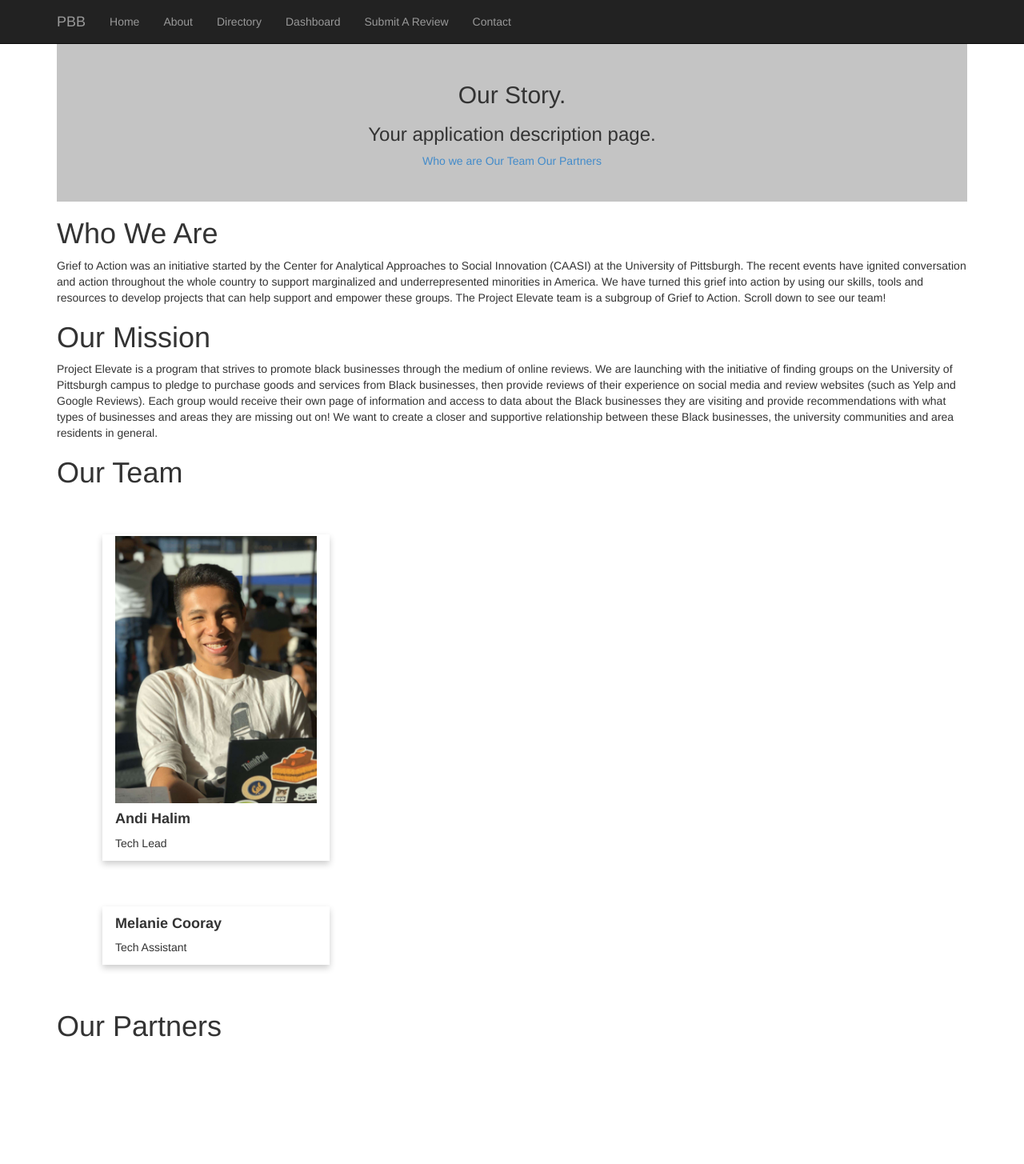
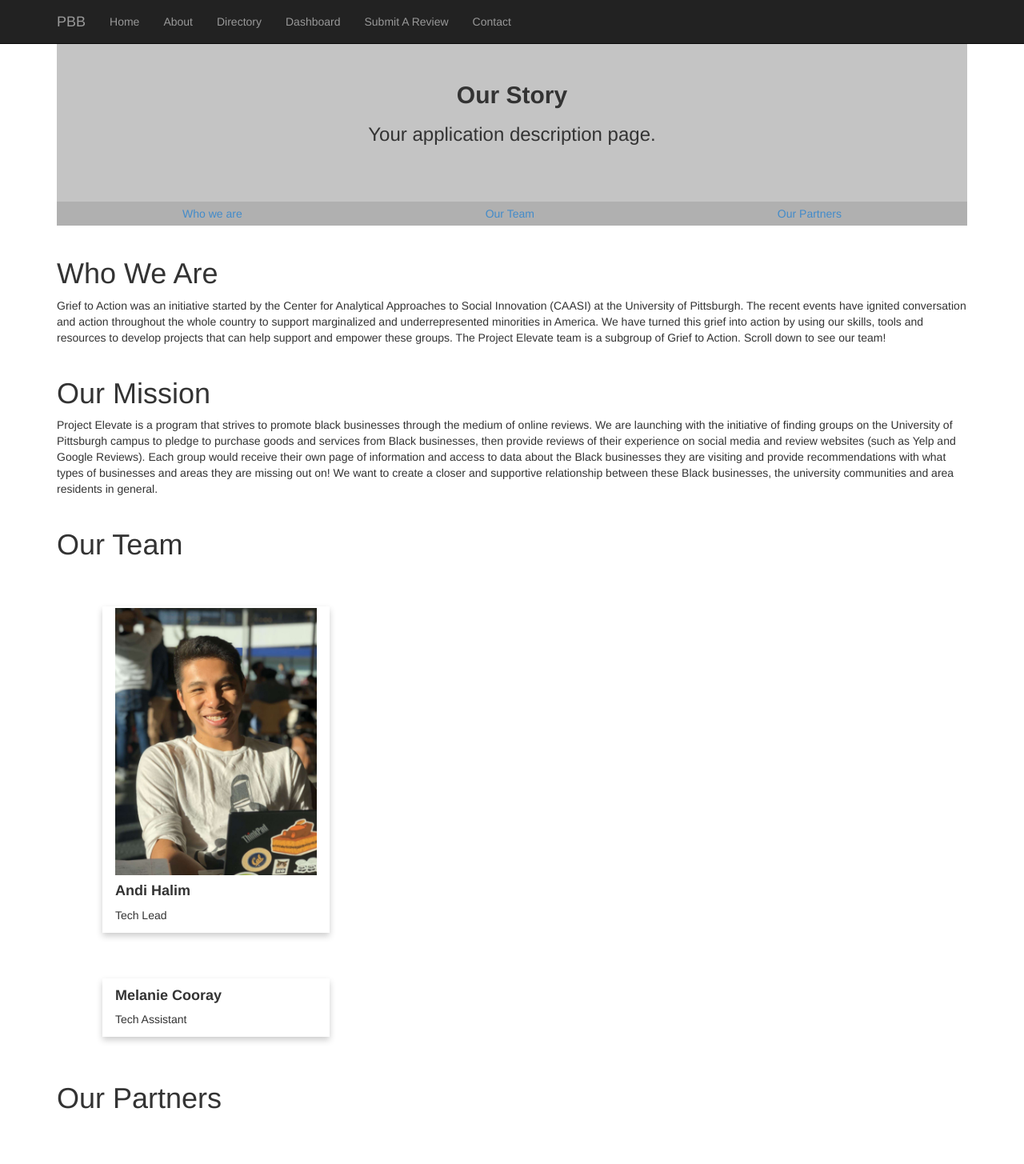
Before and after one commit to CAASI-G2A/g2a-website, a Django app: page /PBB/about/ in a window 1280 px wide. Shown: the whole page at 80% size. Before the commit the page ends 1296 px from the top, so only its background shows below. Run offline with Django 3.2, Linux system fonts and the light colour scheme; some libraries are stand-ins or nearby versions.

Commit message:
about page push1

```diff
--- a/PPUC/PBB/static/app/content/about.css
+++ b/PPUC/PBB/static/app/content/about.css
@@ -5,7 +5,26 @@
     background: #C4C4C4;
     text-align: center;
     height: 200px;
-    padding: 30px;
+    padding-top: 30px;
+}
+.pbbabout-headerbar{
+    background: #B0B0B0;
+    display: flex;
+    justify-content: space-around;
+    padding: 5px;
+    margin-bottom: 40px;
+}
+.pbbabout-who{
+    margin-bottom: 40px;
+}
+.pbbabout-mission{
+    margin-bottom: 40px;
+}
+.pbbabout-team{
+    margin-bottom: 40px;
+}
+.pbbabout-partners{
+    margin-bottom: 40px;
 }
 
 .card {
--- a/PPUC/PBB/templates/pbb/about.html
+++ b/PPUC/PBB/templates/pbb/about.html
@@ -10,13 +10,13 @@
     <body>
         <div class="pbbabout-container">
             <div class="pbbabout-header">
-                <h2>{{ title }}.</h2>
+                <h2><b>{{ title }}</b></h2>
                 <h3>{{ message }}</h3>
-                <div class="pbbabout-headerbar">
-                    <a href="#pbbabout-who">Who we are</a>
-                    <a href="#pbbabout-team">Our Team</a>
-                    <a href="#pbbabout-partners">Our Partners</a>
-                </div>
+            </div>
+            <div class="pbbabout-headerbar">
+                <a href="#pbbabout-who">Who we are</a>
+                <a href="#pbbabout-team">Our Team</a>
+                <a href="#pbbabout-partners">Our Partners</a>
             </div>
             <div class="pbbabout-who">
                 <h1>Who We Are</h1>
```
